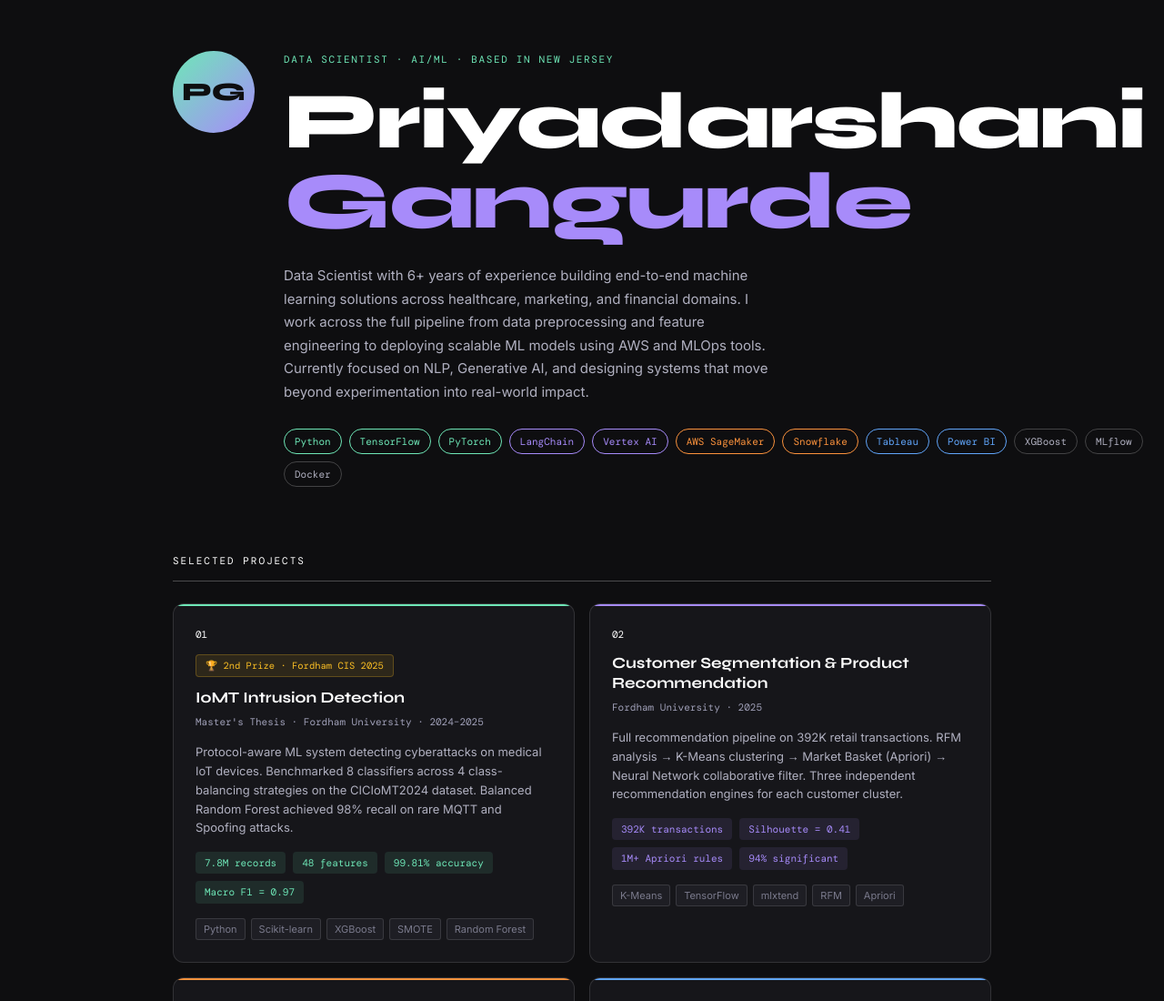
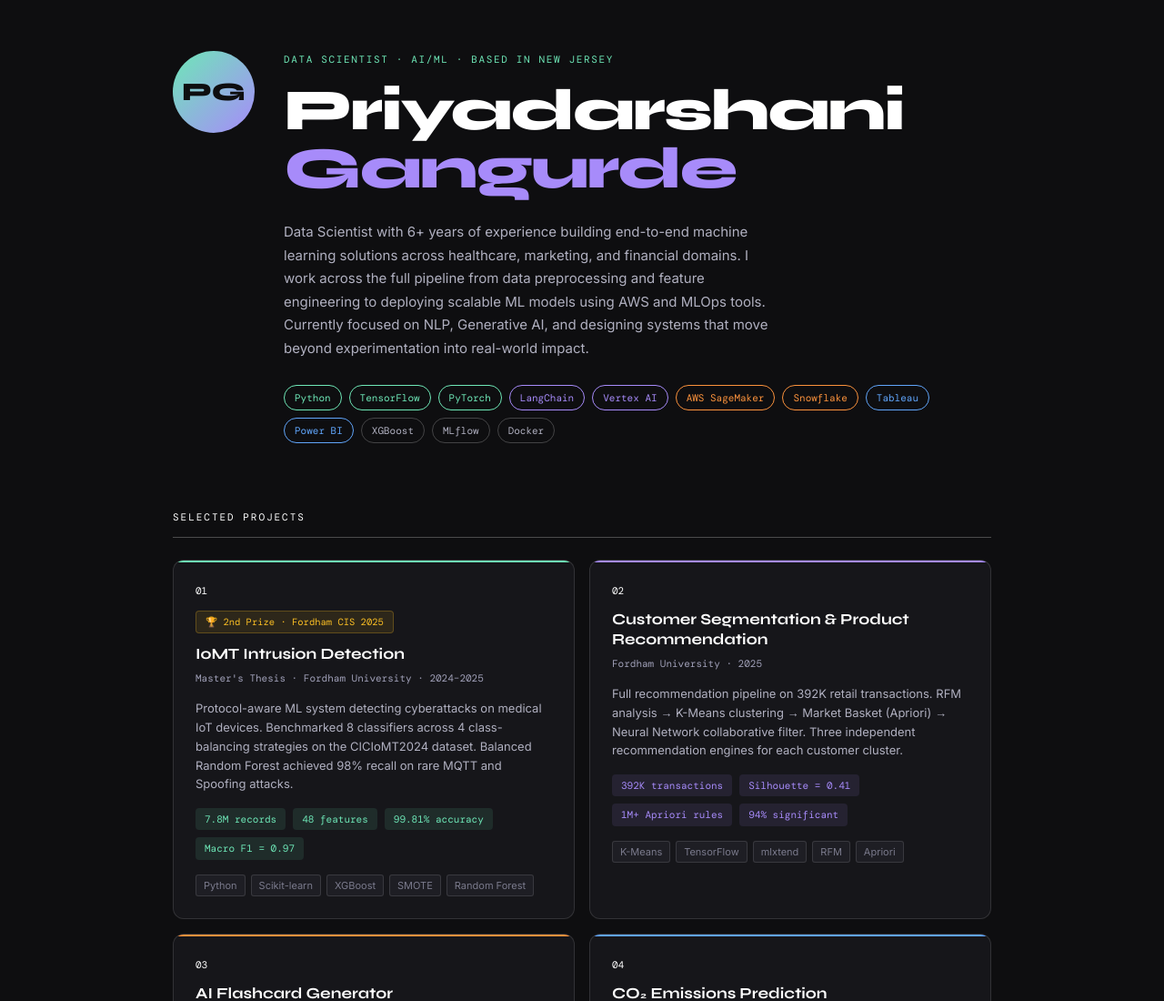
Before and after one commit to iampriyadarshanigangurde/portfolio-, a plain HTML site: page index.html in a window 1280 px wide. Shown: the top 1100 px of the page at 91% size. Drawn offline with nearby package versions, Linux system fonts and the light colour scheme.

Commit message:
Update index.html

```diff
--- a/index.html
+++ b/index.html
@@ -48,7 +48,7 @@ body {
 }
 .hero h1 {
   font-family: var(--display);
-  font-size: clamp(48px, 7vw, 88px);
+  font-size: clamp(36px, 7vw, 64px);
   font-weight: 800;
   line-height: 1.0;
   letter-spacing: -2px;
```
